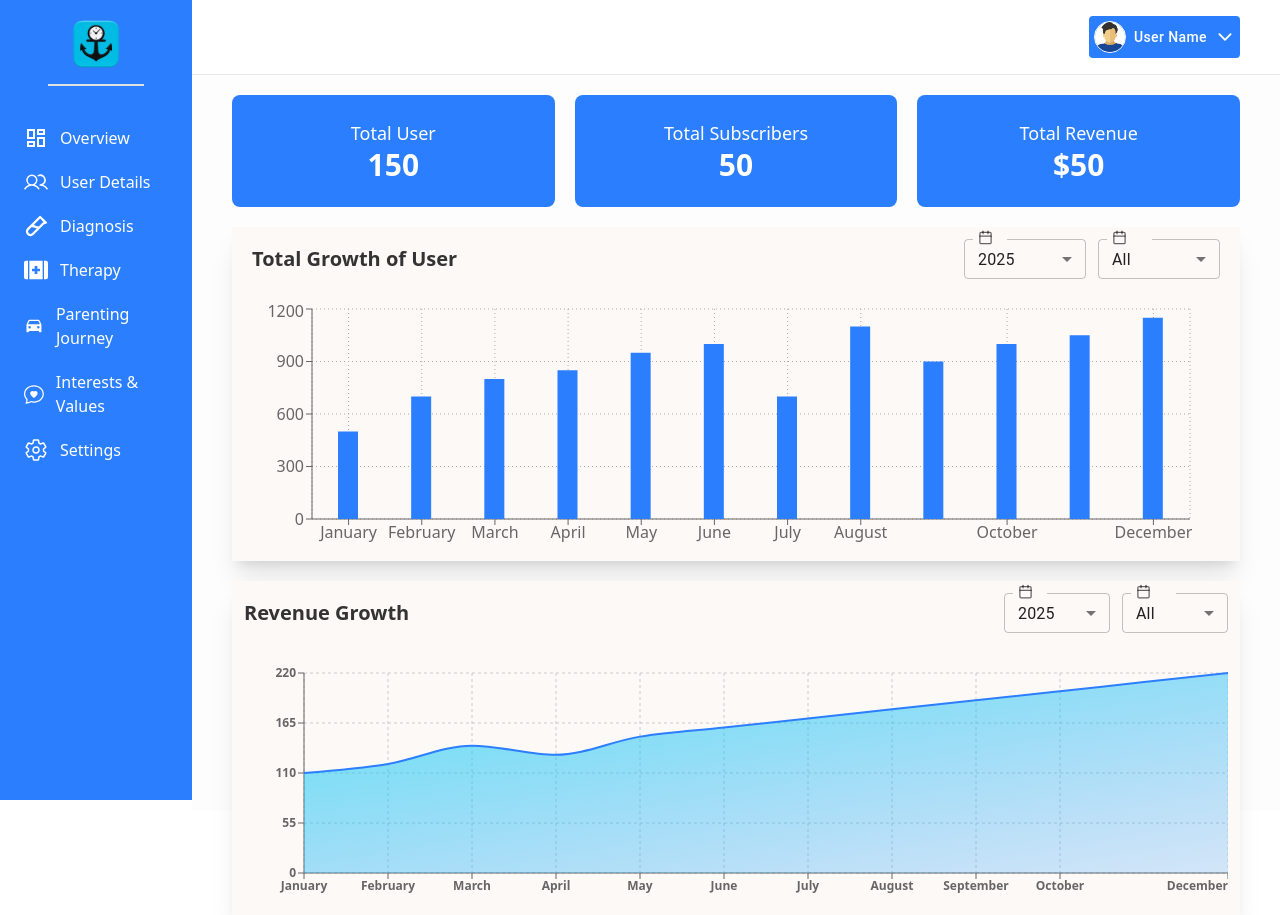
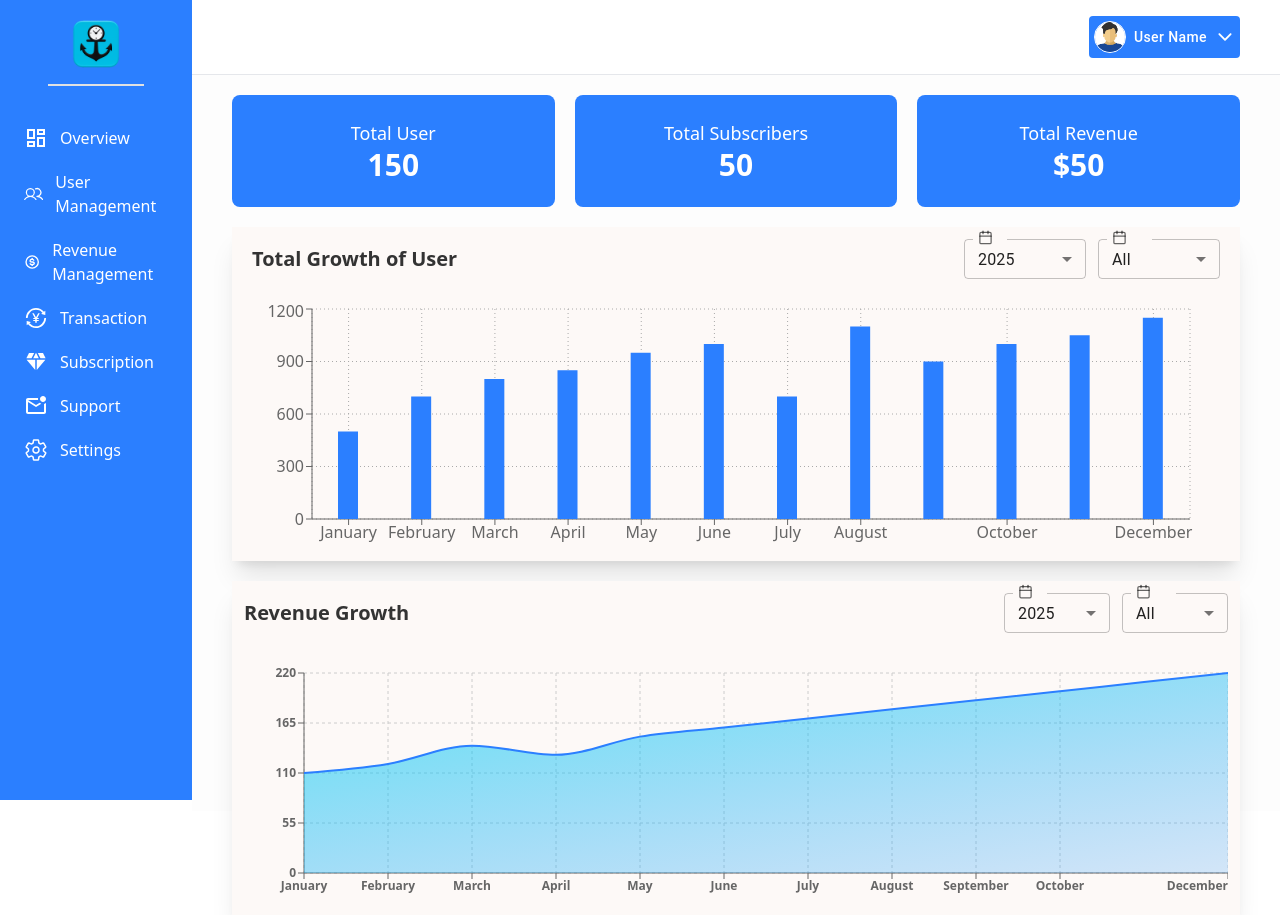
Before and after one commit to sparktechagency/tsamuels-dashboard, a React (Vite) app: page / in a window 1280 px wide. Built offline with nearby package versions, Linux system fonts and the light colour scheme.

Commit message:
Fixed Routes and Sidebar

```diff
--- a/src/components/Dashboard/Diagnosis.jsx
+++ b/src/components/Dashboard/Diagnosis.jsx
@@ -69,7 +69,7 @@ const diagnosisData = [
   },
 ];
 
-export default function Diagnosis() {
+export default function RevenueManagement() {
   const [searchText, setSearchText] = useState("");
   const [filteredDiagnosis, setFilteredDiagnosis] = useState(diagnosisData);
   const [page, setPage] = useState(0);
--- a/src/components/Dashboard/ParentingJourney.jsx
+++ b/src/components/Dashboard/Subscription.jsx
@@ -38,7 +38,7 @@ const therapyData = [
   },
 ];
 
-export default function ParentingJourney() {
+export default function Subscription() {
   const [searchText, setSearchText] = useState("");
   const [filteredTherapy, setFilteredTherapy] = useState(therapyData);
   const [page, setPage] = useState(0);
--- a/src/components/Dashboard/InterestsAndValues.jsx
+++ b/src/components/Dashboard/Support.jsx
@@ -45,7 +45,7 @@ const therapyData = [
   },
 ];
 
-export default function InterestsAndValues() {
+export default function Support() {
   const [searchText, setSearchText] = useState("");
   const [filteredTherapy, setFilteredTherapy] = useState(therapyData);
   const [page, setPage] = useState(0);
--- a/src/components/Dashboard/Therapy.jsx
+++ b/src/components/Dashboard/Transaction.jsx
@@ -69,7 +69,7 @@ const therapyData = [
   },
 ];
 
-export default function Therapy() {
+export default function Transaction() {
   const [searchText, setSearchText] = useState("");
   const [filteredTherapy, setFilteredTherapy] = useState(therapyData);
   const [page, setPage] = useState(0);
--- a/src/components/Shared/Sidebar.jsx
+++ b/src/components/Shared/Sidebar.jsx
@@ -2,11 +2,12 @@ import { useState } from "react";
 
 import { MdOutlineDashboard } from "react-icons/md";
 import { PiUsers } from "react-icons/pi";
-import { PiTestTubeBold } from "react-icons/pi";
-import { FaFirstAid } from "react-icons/fa";
-import { IoCar } from "react-icons/io5";
+import { AiOutlineTransaction } from "react-icons/ai";
+import { MdDiamond } from "react-icons/md";
+import { MdOutlineMarkEmailUnread } from "react-icons/md";
 import { BsChatHeart } from "react-icons/bs";
 import { IoSettingsOutline } from "react-icons/io5";
+import { BiDollarCircle } from "react-icons/bi";
 
 import { Link, NavLink } from "react-router-dom";
 
@@ -35,30 +36,30 @@ export default function Sidebar() {
             label: "Overview",
           },
           {
-            to: "/user-details",
+            to: "/user-management",
             icon: <PiUsers fontSize={24} />,
-            label: "User Details",
+            label: "User Management",
           },
           {
-            to: "/diagnosis",
-            icon: <PiTestTubeBold fontSize={24} />,
-            label: "Diagnosis",
+            to: "/revenue-management",
+            icon: <BiDollarCircle fontSize={24} />,
+            label: "Revenue Management",
           },
 
           {
-            to: "/therapy",
-            icon: <FaFirstAid fontSize={24} />,
-            label: "Therapy",
+            to: "/transaction",
+            icon: <AiOutlineTransaction fontSize={24} />,
+            label: "Transaction",
           },
           {
-            to: "/parenting-journey",
-            icon: <IoCar fontSize={24} />,
-            label: "Parenting Journey",
+            to: "/subscription",
+            icon: <MdDiamond fontSize={24} />,
+            label: "Subscription",
           },
           {
-            to: "/interests-and-values",
-            icon: <BsChatHeart fontSize={24} />,
-            label: "Interests & Values",
+            to: "/support",
+            icon: <MdOutlineMarkEmailUnread fontSize={24} />,
+            label: "Support",
           },
           {
             to: "/settings",
```
Also changed, not shown: src/components/Routes/Routes.jsx (+13 -13 lines).
